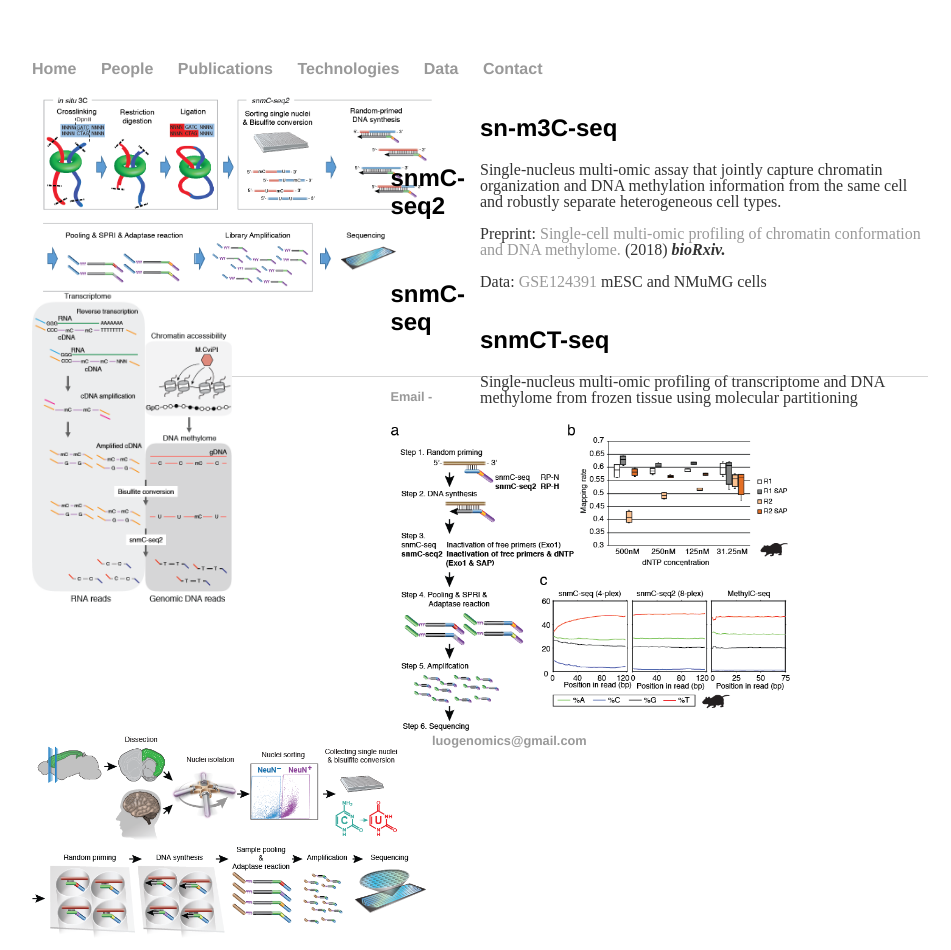
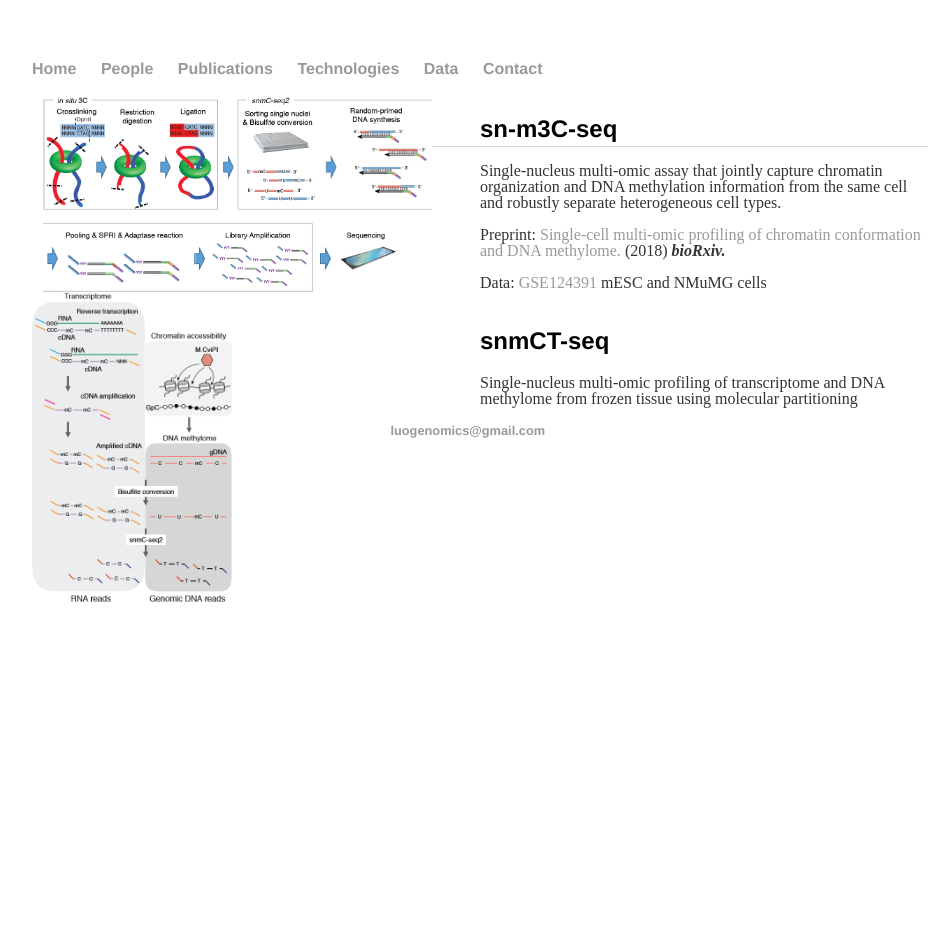
Before and after one commit to luogenomics/luogenomics.github.io, a Jekyll site: the page built from technologies/index.html, in a window 1280 px wide. Shown: the whole page, without its empty margins (160-1111 px from the left). Built offline with Jekyll 4.4.1, drawn with Linux system fonts in a browser that asks for light colours; after the commit the page ends 900 px from its top, so only the background shows below that.

Commit message:
Update index.html

```diff
--- a/technologies/index.html
+++ b/technologies/index.html
@@ -8,6 +8,7 @@ title: Luo Lab Technologies
       <img width=400 class="projectmedia" src="m3C-seq.png" >
     </a>
   </div>
+  <div class="projectfillbox"></div>
   <div class="projecttextbox pull-right">
     <h2> sn-m3C-seq </h2>
     <p> Single-nucleus multi-omic assay that jointly capture chromatin organization and DNA methylation information from the same cell and robustly separate heterogeneous cell types. </p>
@@ -26,6 +27,7 @@ title: Luo Lab Technologies
       <img width=200 class="projectmedia" src="mCT-seq.png">
     </a>
   </div>
+  <div class="projectfillbox"></div>
   <div class="projecttextbox pull-right">
     <h2> snmCT-seq </h2>
     <p> Single-nucleus multi-omic profiling of transcriptome and DNA methylome from frozen tissue using molecular partitioning </p>
@@ -33,21 +35,3 @@ title: Luo Lab Technologies
   <div class="smallspacer"></div>
   <div class="bigspacer"></div>
 </div>
-
-
-<div class="projectbox">
-  <a class="pull-left" href="">
-    <img width=400 class="projectmedia" src="snmc-seq2.png">
-  </a>
-  <h2> snmC-seq2 </h2>
-</div>
-<div class="bigspacer"></div>
-
-
-<div class="projectbox">
-  <a class="pull-left" href="">
-    <img width=400 class="projectmedia" src="snmc-seq.png">
-  </a>
-  <h2> snmC-seq </h2>
-  <div class="bigspacer"></div>
-</div>
```
